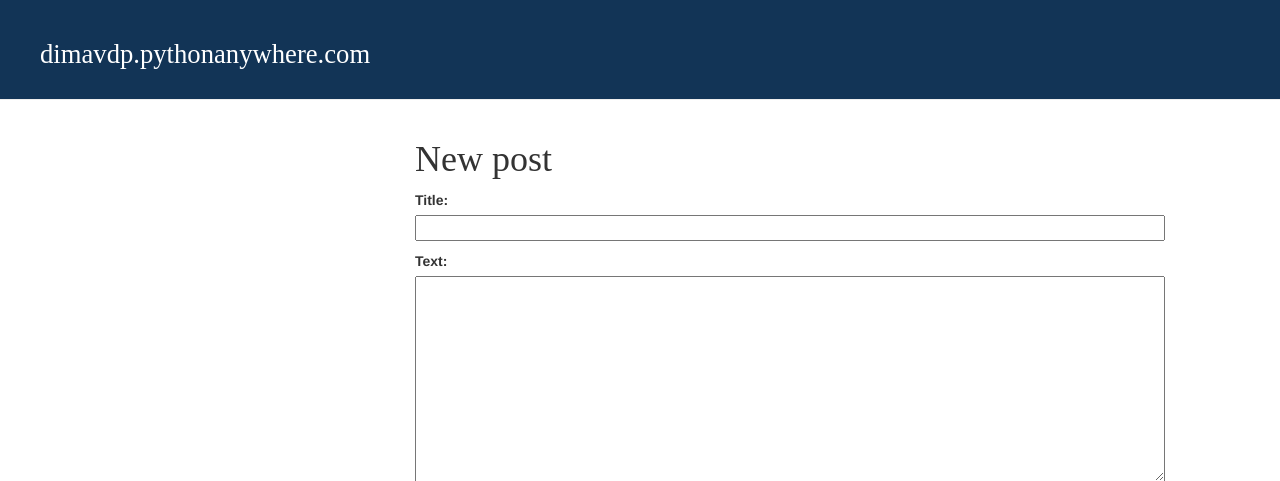
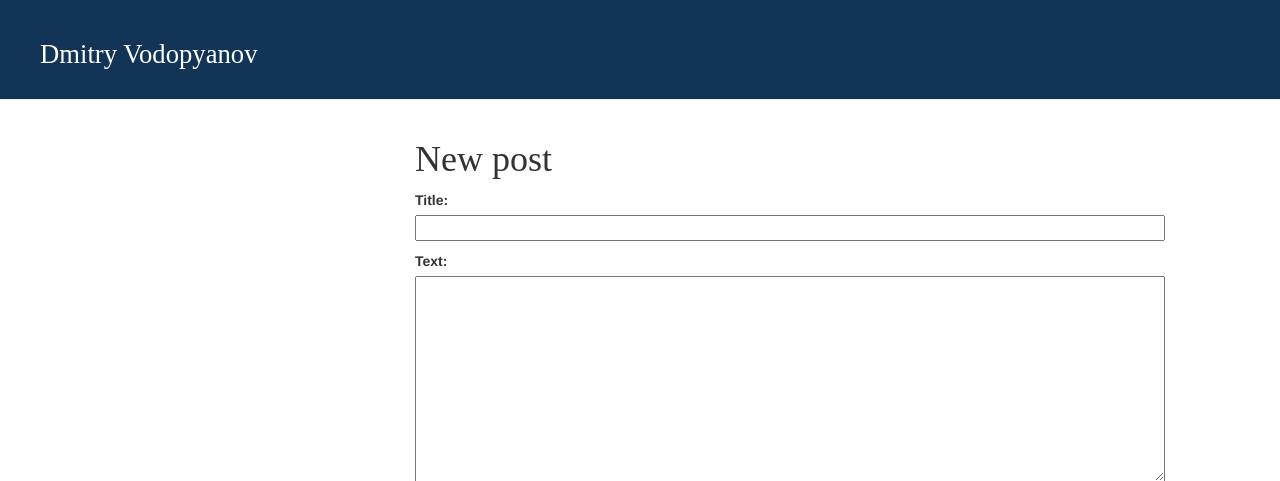
Before and after one commit to XinDV/my-first-blog, a Django app: page /post/new/ in a window 1280 px wide; the page is wider, and only the part inside the window is pictured. Shown: the top 481 px of that part. Run offline with Django 3.2, Linux system fonts and the light colour scheme; some libraries are stand-ins or nearby versions.

Commit message:
A little change in base.html file in header

```diff
--- a/blog/templates/blog/base.html
+++ b/blog/templates/blog/base.html
@@ -12,7 +12,7 @@
             {% if user.is_authenticated %}
                 <a href="{% url 'post_new' %}" class="top-menu"><span class="glyphicon glyphicon-plus"></span></a>
             {% endif %}
-            <h1><a href="/">dimavdp.pythonanywhere.com</a></h1>
+            <h1><a href="/">Dmitry Vodopyanov</a></h1>
         </div>
         <div class="content container">
             <div class="row">
```
